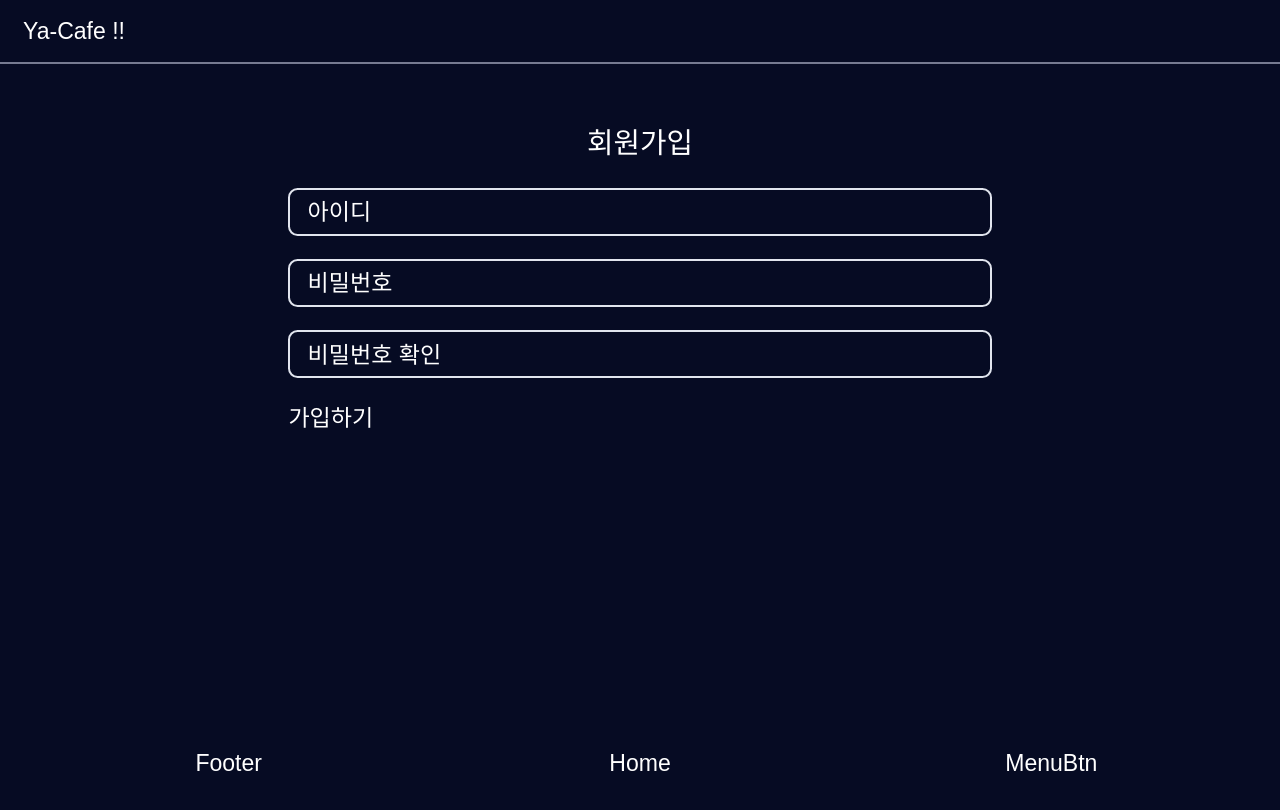
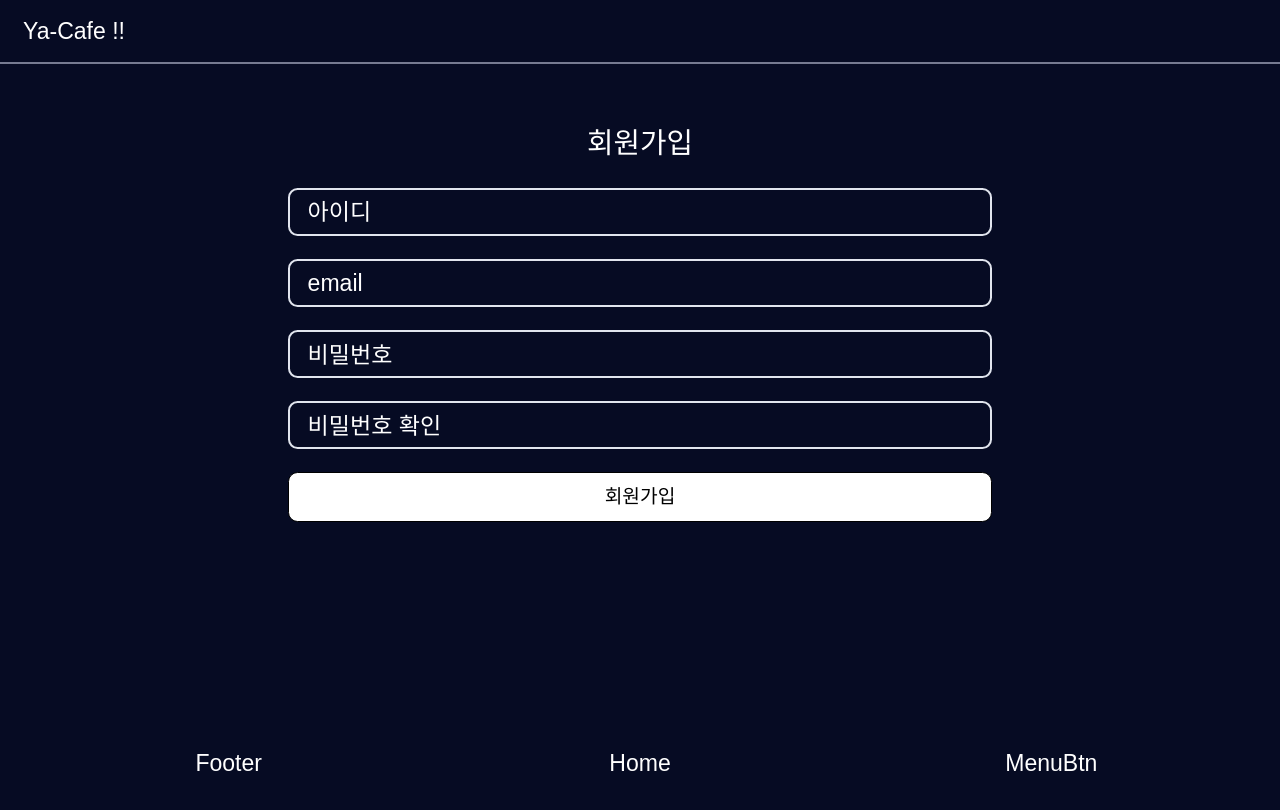
Before and after one commit to dev-morph/YaCafe, a Next.js app in the folder frontend/: page /signup in a window 1280 px wide. Shown: the top 810 px of the page. Built offline with nearby package versions, Linux system fonts and the light colour scheme.

Commit message:
버튼 컴포넌트 추가

```diff
--- /dev/null
+++ b/frontend/components/Button.tsx
@@ -0,0 +1,17 @@
+import React from 'react';
+import styles from '../styles/button.module.scss';
+
+type ButtonTypes = {
+  content: string;
+  onClick: React.MouseEventHandler<HTMLButtonElement>;
+};
+
+const Button = ({ content, onClick }: ButtonTypes) => {
+  return (
+    <button className={styles.btn} onClick={onClick}>
+      {content}
+    </button>
+  );
+};
+
+export default Button;
--- a/frontend/pages/login.tsx
+++ b/frontend/pages/login.tsx
@@ -1,5 +1,6 @@
 import React, { useReducer, useState } from 'react';
 import Input from '../components/Input';
+import Button from '../components/Button';
 import styles from '../styles/login.module.scss';
 
 type LoginState = {
@@ -54,9 +55,7 @@ const login = () => {
         />
 
         <div className={styles.btn__wrapper}>
-          <button className={styles.login__btn} onClick={submitHandler}>
-            로그인
-          </button>
+          <Button content="로그인" onClick={submitHandler} />
         </div>
       </form>
     </>
--- a/frontend/pages/signup.tsx
+++ b/frontend/pages/signup.tsx
@@ -1,11 +1,13 @@
 import React, { useReducer } from 'react';
 import Input from '../components/Input';
+import Button from '../components/Button';
 import styles from '../styles/signup.module.scss';
 
 type LoginState = {
   id: string;
   password: string;
   password__confirm: string;
+  email: string;
 };
 
 type Action = { type: string; value: string };
@@ -18,6 +20,7 @@ const InitialFormData = {
   id: '',
   password: '',
   password__confirm: '',
+  email: '',
 };
 
 function formReducer(state: LoginState, action: Action): LoginState {
@@ -29,6 +32,8 @@ function formReducer(state: LoginState, action: Action): LoginState {
       return { ...state, password: action.value };
     case 'password__confirm':
       return { ...state, password__confirm: action.value };
+    case 'email':
+      return { ...state, email: action.value };
     default:
       throw new Error();
   }
@@ -37,7 +42,6 @@ function formReducer(state: LoginState, action: Action): LoginState {
 const signup = () => {
   const [state, dispatch] = useReducer(formReducer, InitialFormData);
   const inputHandler = (e: React.ChangeEvent<HTMLInputElement>) => {
-    console.log('e', e);
     dispatch({ type: e.target.name, value: e.target.value });
   };
 
@@ -54,6 +58,8 @@ const signup = () => {
 
         <Input type="text" label="아이디" onChange={inputHandler} name="id" />
 
+        <Input type="text" label="email" onChange={inputHandler} name="email" />
+
         <Input
           type="password"
           label="비밀번호"
@@ -69,9 +75,7 @@ const signup = () => {
         />
 
         <div className={styles.btn__wrapper}>
-          <button className={styles.login__btn} onClick={submitHandler}>
-            가입하기
-          </button>
+          <Button content="회원가입" onClick={submitHandler} />
         </div>
       </form>
     </>
--- /dev/null
+++ b/frontend/styles/button.module.scss
@@ -0,0 +1,15 @@
+@import 'common';
+
+.btn {
+  width: 100%;
+  color: black;
+  background-color: white;
+  border: 1px solid black;
+  border-radius: $radius;
+  font-size: 1rem;
+  padding: 0.5rem 1.2rem;
+
+  &:hover {
+    background-color: $clr-gray400;
+  }
+}
```
Also changed, not shown: frontend/styles/login.module.scss (+0 -9 lines).
